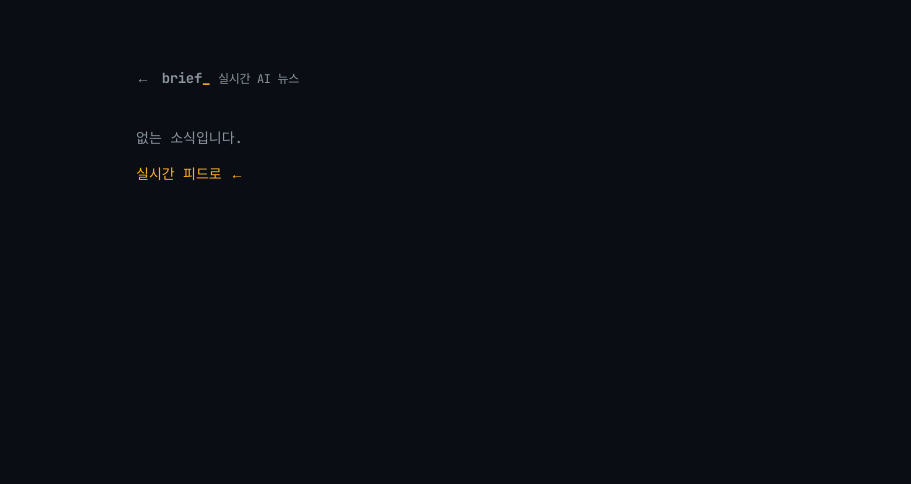
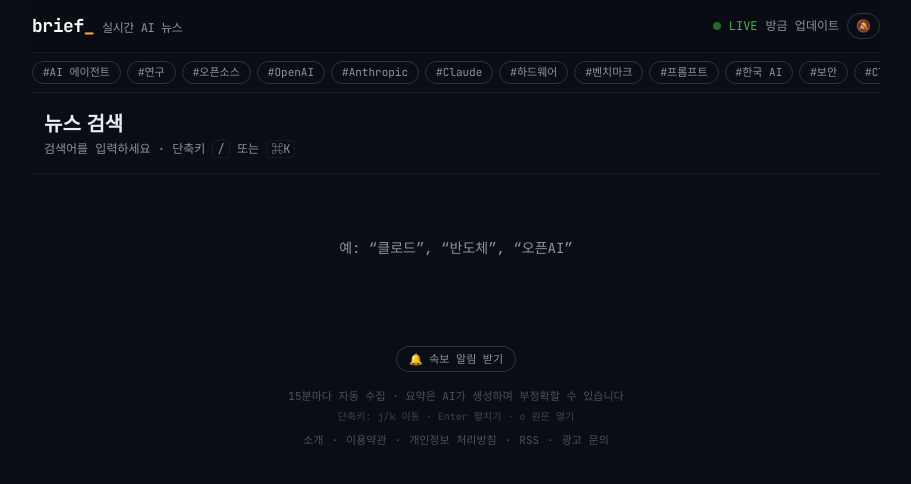
Before and after one commit to goddaehee/brief-news, a Next.js app: page /search in a window 1280 px wide. Before the commit this address had no page. Shown: the top 484 px of the page, without its empty margins (184-1095 px from the left). Built offline with nearby package versions, Linux system fonts and the light colour scheme.

Commit message:
Phase 1: search + bookmarks

```diff
--- /dev/null
+++ b/src/app/search/page.tsx
@@ -0,0 +1,97 @@
+import type { Metadata } from "next";
+import { headers } from "next/headers";
+import { NewsFeed } from "@/components/news-feed";
+import { SiteFooter } from "@/components/site-footer";
+import { SiteHeader } from "@/components/site-header";
+import { TopicBar } from "@/components/topic-bar";
+import type { NewsItem } from "@/lib/news/types";
+
+export const dynamic = "force-dynamic";
+
+export async function generateMetadata({
+  searchParams,
+}: {
+  searchParams: Promise<{ q?: string }>;
+}): Promise<Metadata> {
+  const { q } = await searchParams;
+  const query = (q ?? "").trim();
+  return {
+    title: query ? `“${query}” 검색 결과` : "뉴스 검색",
+    description: query
+      ? `brief_에서 “${query}” 검색 결과`
+      : "brief_ AI 뉴스 전문 검색",
+  };
+}
+
+async function searchItems(q: string): Promise<{ items: NewsItem[]; now: number }> {
+  const h = await headers();
+  const host =
+    h.get("x-forwarded-host") ??
+    h.get("host") ??
+    process.env.VERCEL_PROJECT_PRODUCTION_URL ??
+    "brief-ai-news.vercel.app";
+  const proto = h.get("x-forwarded-proto") ?? "https";
+  try {
+    const res = await fetch(
+      `${proto}://${host}/api/search?q=${encodeURIComponent(q)}`,
+      { next: { revalidate: 60 } },
+    );
+    if (!res.ok) return { items: [], now: Date.now() };
+    const data = await res.json();
+    const items: NewsItem[] = Array.isArray(data.items) ? data.items : [];
+    return { items, now: Date.now() };
+  } catch {
+    return { items: [], now: Date.now() };
+  }
+}
+
+export default async function SearchPage({
+  searchParams,
+}: {
+  searchParams: Promise<{ q?: string }>;
+}) {
+  const { q } = await searchParams;
+  const query = (q ?? "").trim();
+  const { items, now } = query ? await searchItems(query) : { items: [], now: Date.now() };
+
+  return (
+    <main>
+      <div className="mx-auto max-w-4xl px-3 sm:px-6">
+        <SiteHeader lastUpdated={now} />
+        <TopicBar active="" />
+        <div className="border-b border-line px-3 py-4">
+          {query ? (
+            <>
+              <h1 className="text-xl font-bold text-head">
+                “{query}” 검색 결과
+              </h1>
+              <p className="mt-1 font-mono-ts text-xs text-muted">
+                {items.length}건 · 제목·시사점·요약에서 검색
+              </p>
+            </>
+          ) : (
+            <>
+              <h1 className="text-xl font-bold text-head">뉴스 검색</h1>
+              <p className="mt-1 font-mono-ts text-xs text-muted">
+                검색어를 입력하세요 · 단축키 <kbd className="rounded border border-line px-1">/</kbd> 또는{" "}
+                <kbd className="rounded border border-line px-1">⌘K</kbd>
+              </p>
+            </>
+          )}
+        </div>
+        {!query ? (
+          <p className="px-3 py-16 text-center font-mono-ts text-sm text-muted">
+            예: “클로드”, “반도체”, “오픈AI”
+          </p>
+        ) : items.length === 0 ? (
+          <p className="px-3 py-16 text-center font-mono-ts text-sm text-muted">
+            “{query}”에 대한 검색 결과가 없습니다.
+          </p>
+        ) : (
+          <NewsFeed items={items} focused={-1} now={now} />
+        )}
+        <SiteFooter />
+      </div>
+    </main>
+  );
+}
```
